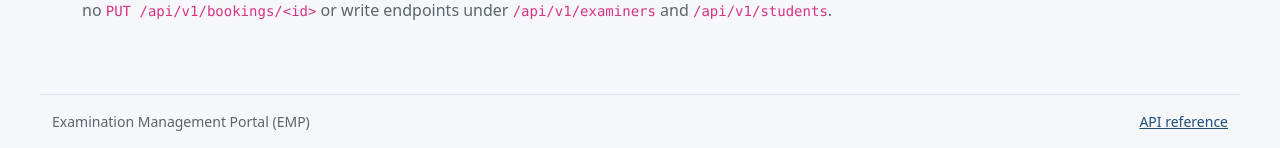
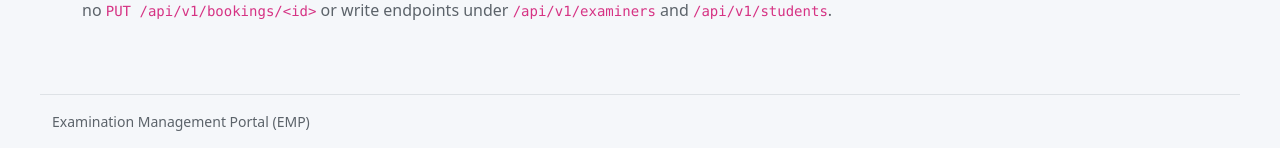
Before and after one commit to 24f2001885/lms, a Flask app: page /api/v1/docs in a window 1280 px wide. Shown: the part 3984-4132 px from the top of the page. Run offline with Flask 3, Linux system fonts and the light colour scheme; some libraries are stand-ins or nearby versions.

Commit message:
fix(ui): remove API reference link from global footer

```diff
--- a/app/templates/base.html
+++ b/app/templates/base.html
@@ -66,9 +66,8 @@
   </main>
   {% endblock %}
 
-  <footer class="container page-container py-3 border-top text-muted small d-flex justify-content-between">
+  <footer class="container page-container py-3 border-top text-muted small">
     <span>Examination Management Portal (EMP)</span>
-    <a href="{{ url_for('api_v1.docs') }}">API reference</a>
   </footer>
 
   <script id="validation-config" type="application/json">{{ validation_config|tojson }}</script>
```
